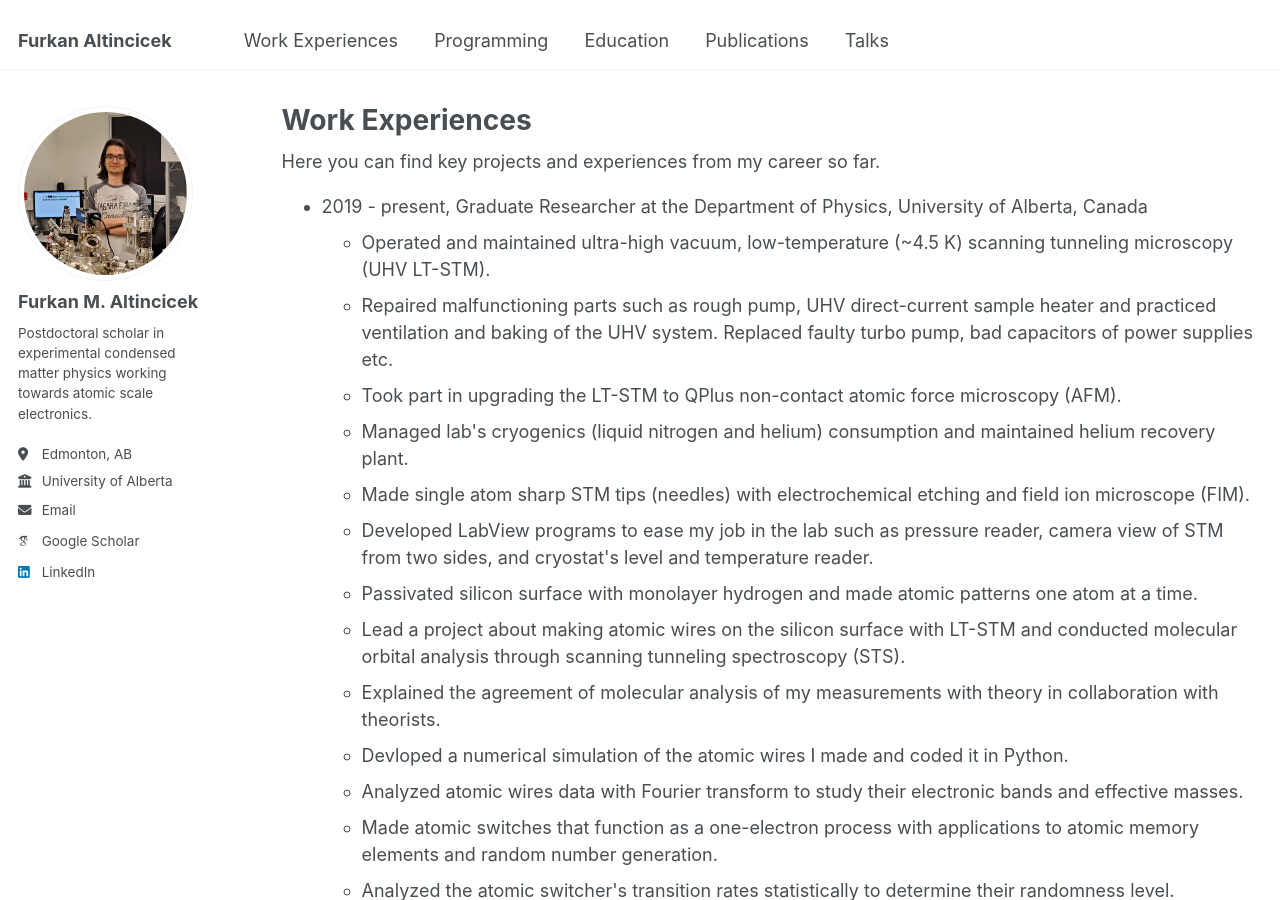
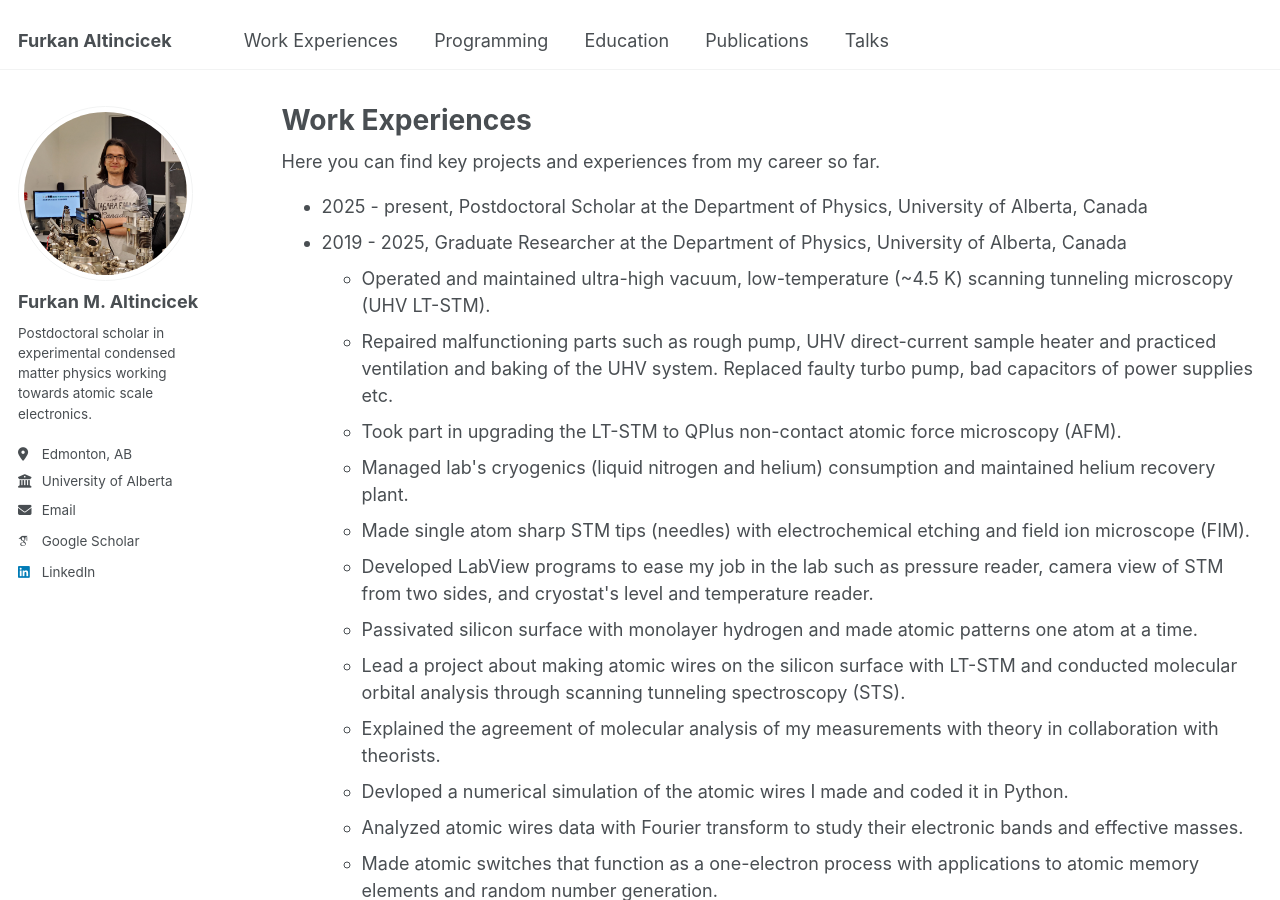
Before and after one commit to faltincicek/faltincicek.github.io, a Jekyll site: the page built from _pages/work.html, in a window 1280 px wide and 900 px high. Built offline with Jekyll 4.4.1, drawn with Linux system fonts in a browser that asks for light colours; some web fonts are replaced.

Commit message:
Update work.html

```diff
--- a/_pages/work.html
+++ b/_pages/work.html
@@ -8,8 +8,12 @@ author_profile: true
 Here you can find key projects and experiences from my career so far.
 
 <ul style="list-style-type: disc;">
+    <li>
+    2025 - present, Postdoctoral Scholar at the Department of Physics, University of Alberta, Canada
+  </li>
+
   <li>
-    2019 - present, Graduate Researcher at the Department of Physics, University of Alberta, Canada
+    2019 - 2025, Graduate Researcher at the Department of Physics, University of Alberta, Canada
     <ul style="list-style-type: circle;">
       <li>Operated and maintained ultra-high vacuum, low-temperature (~4.5 K) scanning tunneling microscopy (UHV LT-STM).</li>
       <li>Repaired malfunctioning parts such as rough pump, UHV direct-current sample heater and practiced ventilation and baking of the UHV system. Replaced faulty turbo pump, bad capacitors of power supplies etc.</li>
```
